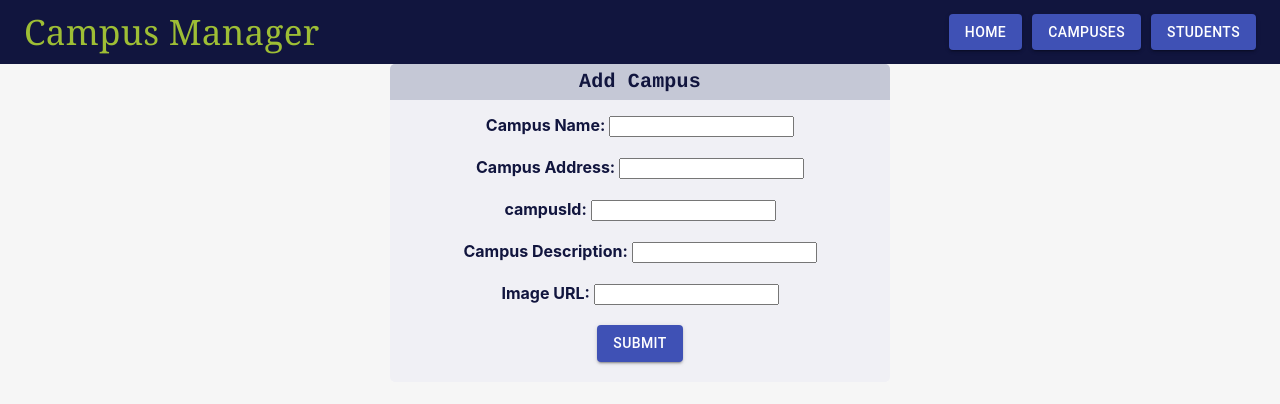
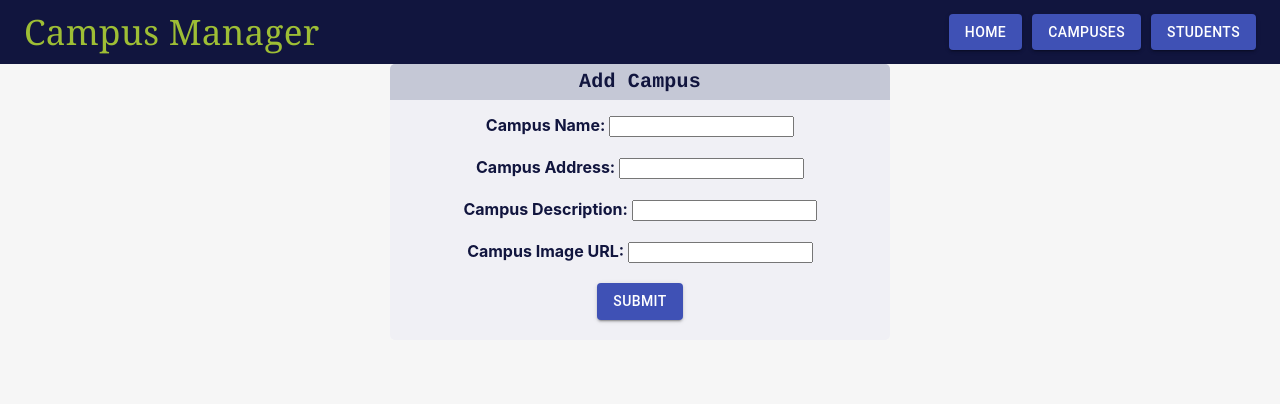
Before and after one commit to Sanjidah/campus-manager-frontend, a React (Create React App) app in the folder starter-client-main/: page /newcampus in a window 1280 px wide. Shown: the top 404 px of the page. Built offline with nearby package versions, Linux system fonts and the light colour scheme; no server answers.

Commit message:
Add campus text fields functioning, but does not persist on all campuses page

```diff
--- a/starter-client-main/src/components/containers/NewCampusContainer.js
+++ b/starter-client-main/src/components/containers/NewCampusContainer.js
@@ -10,19 +10,29 @@ class NewCampusContainer extends Component {
         this.state = {
             campusName: "",
             campusAddress: "",
-            campusImageURL: "",
+            // campusId: null,
             campusDescription: "",
+            campusImageURL: ""
         };
     }
+
+    // handleChange = event => {
+    //     this.setState({
+    //       [event.target.name]: event.target.value
+    //     });
+    //   }
 
     handleSubmit = async (e) => {
         e.preventDefault();
         const campus = {
-            name: this.state.campusName,
-            address: this.state.campusAddress,
-            imageUrl: this.state.campusImageURL,
-            description: this.state.campusDescription,
+            campusName: this.state.campusName,
+            campusAddress: this.state.campusAddress,
+            // campusId: this.state.campusId,
+            campusDescription: this.state.campusDescription,
+            campusImageURL: this.state.campusImageURL
         };
+
+        // let newCampus = await this.props.addCampus(campus);
 
         let url = window.location.href;
         url = url.substring(0, url.lastIndexOf("/"));
@@ -37,6 +47,10 @@ class NewCampusContainer extends Component {
     setCampusAddress = (newCampusAddress) => {
         this.setState({ campusAddress: newCampusAddress });
     };
+
+    // setCampusId = (newCampusId) => {
+    //     this.setState({ campusId: newCampusId });
+    // };
 
     setCampusDescription = (newCampusDescription) => {
         this.setState({ campusDescription: newCampusDescription });
@@ -55,9 +69,11 @@ class NewCampusContainer extends Component {
         return (
         <NewCampusView
             allCampuses={this.props.allCampuses}
+            // handleChange = {this.handleChange}
             handleSubmit={this.handleSubmit}
             setCampusName={this.setCampusName}
             setCampusAddress={this.setCampusAddress}
+            // setCampusId={this.setCampusId}
             setCampusDescription={this.setCampusDescription}
             setCampusImageUrl={this.setCampusImageUrl}
         />
--- a/starter-client-main/src/components/views/NewCampusView.js
+++ b/starter-client-main/src/components/views/NewCampusView.js
@@ -1,5 +1,8 @@
+import PropTypes from "prop-types";
 import Button from '@material-ui/core/Button';
+// import Grid from '@material-ui/core/Grid';
 import Typography from '@material-ui/core/Typography';
+// import TextField from '@material-ui/core/TextField';
 import AppBar from '@material-ui/core/AppBar';
 import Toolbar from '@material-ui/core/Toolbar';
 
@@ -59,17 +62,8 @@ const useStyles = makeStyles( () => ({
 
 }));
 
-// class App extends Component {
-//   constructor(props) {
-//     super(props);
-//     this.state = {
-//       todos: todosData,
-//     };
-//     this.handleChange = this.handleChange.bind(this)//<-- This is right
-// }
-
 const NewCampusView = (props) => {
-  const {handleChange, handleSubmit } = props;
+  // const {handleChange, handleSubmit } = props;
 
   const classes = useStyles();
 
@@ -108,42 +102,79 @@ const NewCampusView = (props) => {
             Add Campus
           </Typography>
         </div>
-        <form style={{textAlign: 'center'}} onSubmit={(e) => handleSubmit(e)}>
+
+
+        <form style={{textAlign: 'center'}} noValidate autoComplete="off" onSubmit={props.handleSubmit}>
+
           <label style= {{color:'#11153e', fontWeight: 'bold'}}>Campus Name: </label>
-          <input type="text" name="name" onChange ={(e) => handleChange(e)} />
+          <input type="text" name="Campus Name" onInput={ e => props.setCampusName(e.target.value)} />
           <br/>
           <br/>
 
-          <label style={{color:'#11153e', fontWeight: 'bold'}}>Campus Address: </label>
-          <input type="text" name="address" onChange={(e) => handleChange(e)} />
+          <label style= {{color:'#11153e', fontWeight: 'bold'}}>Campus Address: </label>
+          <input type="text" name="Campus Address" onInput={ e => props.setCampusAddress(e.target.value)} />
           <br/>
           <br/>
 
-          <label style={{color:'#11153e', fontWeight: 'bold'}}>campusId: </label>
-          <input type="text" name="campusId" onChange={(e) => handleChange(e)} />
+          <label style= {{color:'#11153e', fontWeight: 'bold'}}>Campus Description: </label>
+          <input type="text" name="Campus Description" onInput={ e => props.setCampusDescription(e.target.value)} />
           <br/>
           <br/>
 
-          <label style={{color:'#11153e', fontWeight: 'bold'}}>Campus Description: </label>
-          <input type="text" name="desc" onChange={(e) => handleChange(e)} />
+          <label style= {{color:'#11153e', fontWeight: 'bold'}}>Campus Image URL: </label>
+          <input type="text" name="Campus Image URL" onInput={ e => props.setCampusImageUrl(e.target.value)} />
           <br/>
           <br/>
 
-          <label style={{color:'#11153e', fontWeight: 'bold'}}>Image URL: </label>
-          <input type="text" name="img" onChange={(e) => handleChange(e)} />
+          <Button type="submit" variant="contained" color="primary">
+              Submit
+          </Button>
           <br/>
           <br/>
 
-          <Button variant="contained" color="primary" type="submit">
+        </form>
+
+
+
+        {/* <form className={classes.root} noValidate autoComplete="off" onSubmit={props.handleSubmit}>
+
+        <Grid container justify="center">
+          <TextField id="standard-basic" label="Campus Name" onInput={ e => props.setCampusName(e.target.value)}/>
+        </Grid>
+
+        <Grid container justify="center">
+          <TextField id="standard-basic" label="Campus Address" onInput={ e => props.setCampusAddress(e.target.value)}/>
+        </Grid>
+
+        <Grid container justify="center">
+          <TextField id="standard-basic" label="Campus Description" onInput={ e => props.setCampusDescription(e.target.value)}/>
+        </Grid>
+
+        <Grid container justify="center">
+          <TextField id="standard-basic" label="Campus Image URL" onInput={ e => props.setCampusImageUrl(e.target.value)}/>
+        </Grid>
+
+        <Grid container justify="center">
+          <Button type="submit" variant="contained" color="primary">
             Submit
           </Button>
-          <br/>
-          <br/>
-        </form>
+        </Grid>
+
+        </form> */}
+
         </div>
       </div>
 
   )
 }
 
+NewCampusView.propTypes = {
+  handleSubmit: PropTypes.func.isRequired,
+  setCampusName: PropTypes.func.isRequired,
+  setCampusAddress: PropTypes.func.isRequired,
+  // setCampusId: PropTypes.func.isRequired,
+  setCampusDescription: PropTypes.func.isRequired,
+  setCampusImageUrl: PropTypes.func.isRequired,
+};
+
 export default NewCampusView;
--- a/starter-client-main/src/components/views/NewStudentView.js
+++ b/starter-client-main/src/components/views/NewStudentView.js
@@ -67,14 +67,15 @@ const NewStudentView = (props) => {
     <div className={classes.root}>
       <AppBar position="static" elevation={0} className={classes.appBar}>
         <Toolbar>
-          <Typography variant="h6" className={classes.title} color="#9ebe35" >
+        <Typography variant="h6" className={classes.title} color="#9ebe35" >
             Campus Manager
-            <Link className={classes.links} to={'/'} >
+          </Typography>
+
+          <Link className={classes.links} to={'/'} >
               <Button variant="contained" color="primary" style={{marginRight: '10px'}}>
                 Home
               </Button>
-            </Link>
-          </Typography>
+          </Link>
 
           <Link className={classes.links} to={'/campuses'} >
             <Button variant="contained" color="primary" style={{marginRight: '10px'}}>
--- a/starter-client-main/src/store/reducers/campuses.js
+++ b/starter-client-main/src/store/reducers/campuses.js
@@ -5,6 +5,8 @@ const allCampuses = (state = [], action) => {
   switch (action.type) {
     case at.FETCH_ALL_CAMPUSES:
       return action.payload;
+    case at.ADD_CAMPUS:
+      return [...state, action.payload]
     default:
       return state;
   }
```
Also changed, not shown: 1 other file (tests, documents, lock files or other folders).
